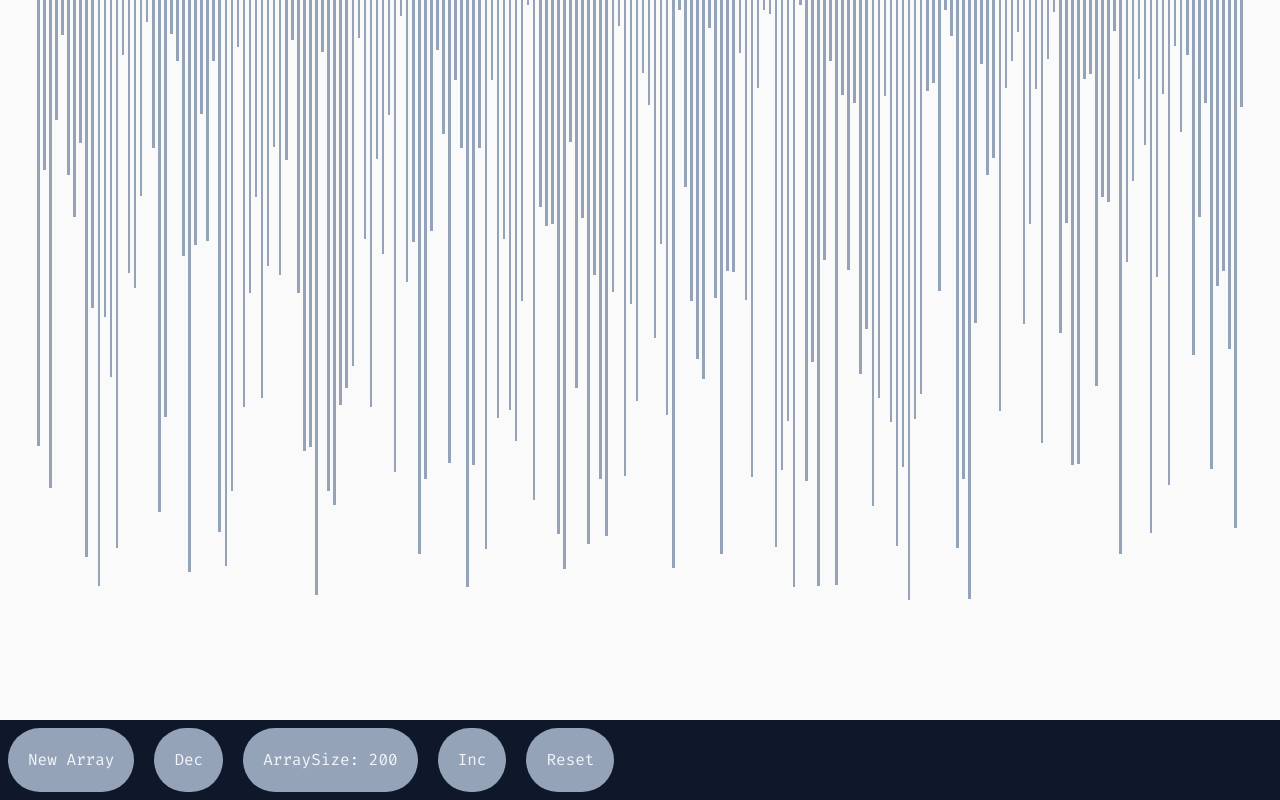
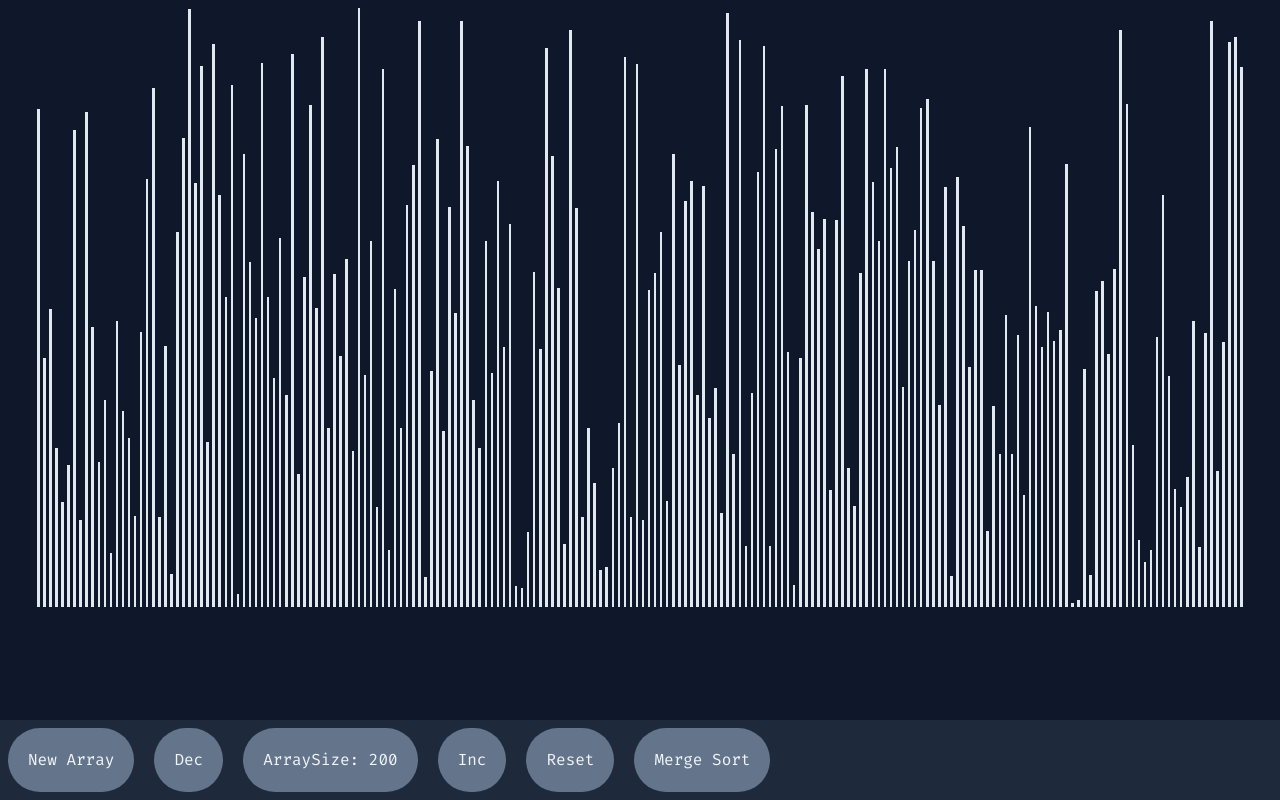
Before and after one commit to thamognya/Algo-Visualizer, a Next.js app: page / in a window 1280 px wide. Built offline with nearby package versions, Linux system fonts and the light colour scheme.

Commit message:
merge sort done

```diff
--- a/components/layouts/main.tsx
+++ b/components/layouts/main.tsx
@@ -18,9 +18,7 @@ const Main = ({ children, router }: any) => {
                     <title>Thamognya Kodi - Sorting Visualizer</title>
                 </Head>
             </div>
-            <div>
-                {children}
-            </div>
+            <div>{children}</div>
         </div>
     )
 }
--- /dev/null
+++ b/components/sortingAlgorithms/index.tsx
@@ -0,0 +1,30 @@
+// copied from https://flaviocopes.com/merge-sort-javascript/
+const _mergeArrays = (a: any, b: any) => {
+    const c = []
+
+    while (a.length && b.length) {
+        c.push(a[0] > b[0] ? b.shift() : a.shift())
+    }
+
+    //if we still have values, let's add them at the end of `c`
+    while (a.length) {
+        c.push(a.shift())
+    }
+    while (b.length) {
+        c.push(b.shift())
+    }
+
+    return c
+}
+
+export const mergeSort = (a: any) => {
+    if (a.length < 2) {
+        return a
+    }
+    const middle = Math.floor(a.length / 2)
+    const a_l = a.slice(0, middle)
+    const a_r = a.slice(middle, a.length)
+    const sorted_l: any = mergeSort(a_l)
+    const sorted_r: any = mergeSort(a_r)
+    return _mergeArrays(sorted_l, sorted_r)
+}
--- a/components/sortingVisualizer/index.tsx
+++ b/components/sortingVisualizer/index.tsx
@@ -1,5 +1,7 @@
 import React from 'react'
 import { useState } from 'react'
+// file imports
+import * as sortingAlgorithms from '../sortingAlgorithms'
 
 interface ArrayState {
     array: any
@@ -21,11 +23,11 @@ export class SortingVisualizer extends React.Component<{}, ArrayState> {
         }
     }
 
-    componentDidMount() {
+    componentDidMount = () => {
         this.resetArray()
     }
 
-    resetArray() {
+    resetArray = () => {
         const array = []
         const n: number = this.state.arraySize
         const min: number = this.state.min
@@ -39,9 +41,9 @@ export class SortingVisualizer extends React.Component<{}, ArrayState> {
     }
 
     changeArraySize = (e: any) => {
-        this.setState({arraySize: this.state.arraySize + e}, () => {
+        this.setState({ arraySize: this.state.arraySize + e }, () => {
             this.resetArray()
-        });
+        })
     }
 
     returnOriginalArraySize = () => {
@@ -53,11 +55,11 @@ export class SortingVisualizer extends React.Component<{}, ArrayState> {
     // algos
 
     mergeSort = () => {
-
+        const sortedArray: any = sortingAlgorithms.mergeSort(this.state.array)
+        this.setState({array: sortedArray})
     }
 
     // buttons
-
 
     render() {
         const array = this.state.array
@@ -67,49 +69,55 @@ export class SortingVisualizer extends React.Component<{}, ArrayState> {
         return (
             <>
                 <div className="">
-                    <div className="flex justify-center w-screen min-h-half-screen">
-                        {array && array.map((value: any, idx: any) => {
+                    <div className="text-center w-screen mt-2 min-h-half-screen">
+                        {array &&
+                            array.map((value: any, idx: any) => {
                                 return (
                                     <div
                                         key={idx}
-                                    className="inline-block bg-slate-400"
+                                        className="inline-block bg-slate-200"
                                         style={{
                                             height: `${value * 0.075}vh`,
                                             width: `${40 / arraySize}vw`,
-                                        margin: `${0} ${num / arraySize}px`,
+                                            margin: `${0} ${num / arraySize}px`
                                         }}
                                     ></div>
                                 )
                             })}
                     </div>
-                    <div className="absolute bottom-0 flex gap-5 p-2 w-screen items-center bg-slate-900">
+                    <div className="absolute bottom-0 flex gap-5 p-2 w-screen items-center bg-slate-800">
                         <button
                             onClick={() => this.resetArray()}
-                            className="bg-slate-400 p-5 rounded-full hover:ring-2 ring-slate-500 text-slate-100"
+                            className="bg-slate-500 p-5 rounded-full hover:ring-2 ring-slate-300 text-slate-100"
                         >
                             New Array
                         </button>
                         <button
                             onClick={() => this.changeArraySize(-50)}
-                            className="bg-slate-400 p-5 rounded-full hover:ring-2 ring-slate-500 text-slate-100"
+                            className="bg-slate-500 p-5 rounded-full hover:ring-2 ring-slate-300 text-slate-100"
                         >
                             Dec
                         </button>
-                        <h1
-                            className="bg-slate-400 p-5 rounded-full hover:ring-2 ring-slate-500 text-slate-100"
-                        >ArraySize: {this.state.arraySize}
+                        <h1 className="bg-slate-500 p-5 rounded-full hover:ring-2 ring-slate-300 text-slate-100">
+                            ArraySize: {this.state.arraySize}
                         </h1>
                         <button
                             onClick={() => this.changeArraySize(+50)}
-                            className="bg-slate-400 p-5 rounded-full hover:ring-2 ring-slate-500 text-slate-100"
+                            className="bg-slate-500 p-5 rounded-full hover:ring-2 ring-slate-300 text-slate-100"
                         >
                             Inc
                         </button>
                         <button
                             onClick={() => this.returnOriginalArraySize()}
-                            className="bg-slate-400 p-5 rounded-full hover:ring-2 ring-slate-500 text-slate-100"
+                            className="bg-slate-500 p-5 rounded-full hover:ring-2 ring-slate-300 text-slate-100"
                         >
                             Reset
+                        </button>
+                        <button
+                            onClick={() => this.mergeSort()}
+                            className="bg-slate-500 p-5 rounded-full hover:ring-2 ring-slate-300 text-slate-100"
+                        >
+                            Merge Sort
                         </button>
                     </div>
                 </div>
--- a/pages/index.tsx
+++ b/pages/index.tsx
@@ -6,7 +6,7 @@ import { SortingVisualizer } from '../components/sortingVisualizer'
 
 const Home: NextPage = () => {
     return (
-        <div className="max-h-screen">
+        <div className="max-h-screen bg-slate-900">
             <SortingVisualizer />
         </div>
     )
--- a/styles/globals.sass
+++ b/styles/globals.sass
@@ -16,4 +16,4 @@
     box-sizing: border-box
 
 body
-    background: #fafafa
+    background: #0F172A
--- a/tailwind.config.js
+++ b/tailwind.config.js
@@ -11,7 +11,7 @@ module.exports = {
         extend: {
             height: {
                 'half-screen': '50vh'
-            },
+            }
         }
     },
     plugins: []
```
Lines whose indentation alone changed are shown as unchanged.
